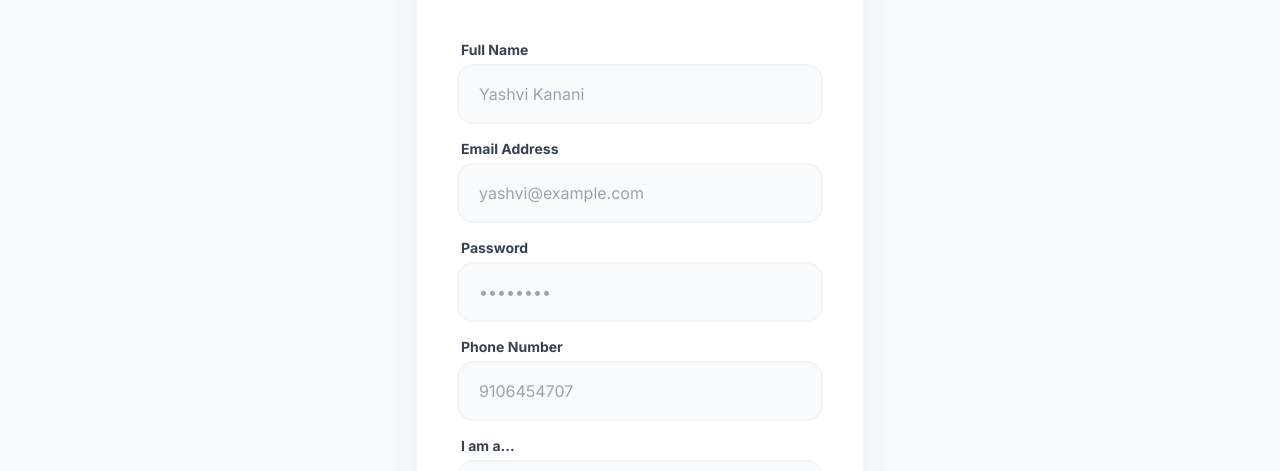
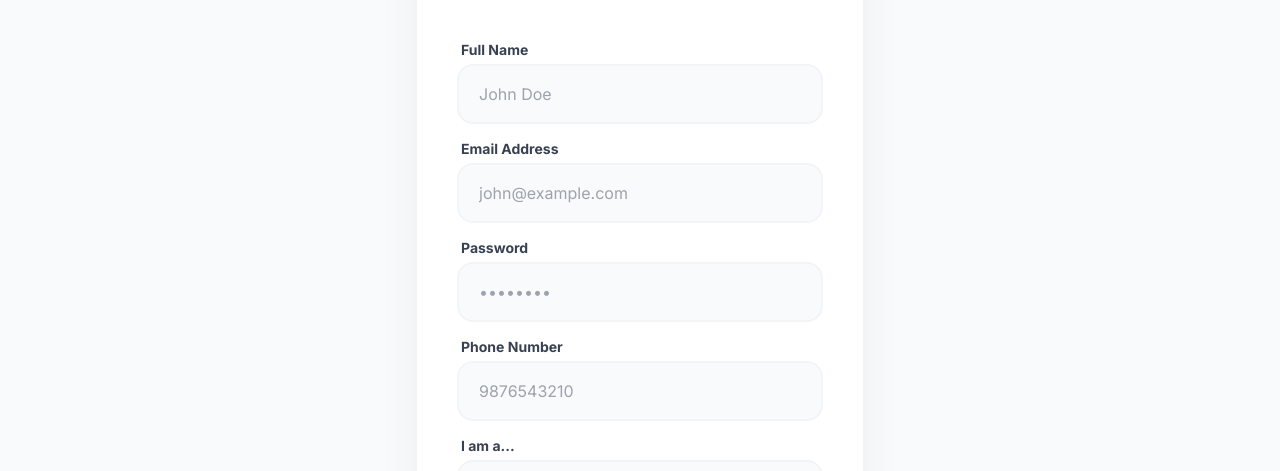
Before and after one commit to kananiyashvi180-svg/digidukan-, a React (Vite) app in the folder frontend/: page /register in a window 1280 px wide. Shown: the part 241-712 px from the top of the page. Built offline with nearby package versions, Linux system fonts and the light colour scheme; no server answers.

Commit message:
style: use generic placeholders for registration form

```diff
--- a/frontend/src/pages/auth/RegisterPage.jsx
+++ b/frontend/src/pages/auth/RegisterPage.jsx
@@ -81,7 +81,7 @@ const RegisterPage = () => {
               value={name}
               onChange={onChange}
               style={inputStyle}
-              placeholder="Yashvi Kanani"
+              placeholder="John Doe"
               required
             />
           </div>
@@ -93,7 +93,7 @@ const RegisterPage = () => {
               value={email}
               onChange={onChange}
               style={inputStyle}
-              placeholder="yashvi@example.com"
+              placeholder="john@example.com"
               required
             />
           </div>
@@ -117,7 +117,7 @@ const RegisterPage = () => {
               value={phone}
               onChange={onChange}
               style={inputStyle}
-              placeholder="9106454707"
+              placeholder="9876543210"
               required
             />
           </div>
```
